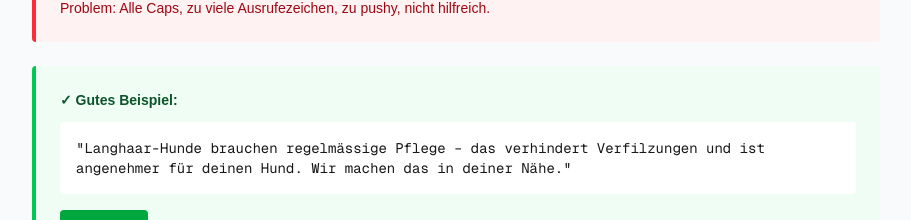
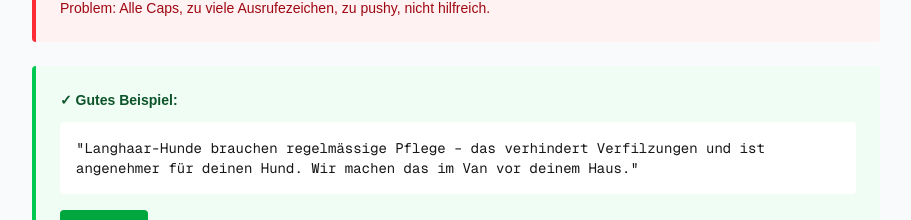
Before and after one commit to HPK-maker-tech/Brand-Voice-Guide, a Next.js app: page /awareness in a window 1280 px wide. Shown: the part 1555-1775 px from the top of the page, without its empty margins (184-1095 px from the left). Built offline with nearby package versions, Linux system fonts and the light colour scheme.

Commit message:
Awareness: update good example 3 text to mention van

```diff
--- a/app/awareness/page.tsx
+++ b/app/awareness/page.tsx
@@ -88,10 +88,10 @@ export default function AwarenessPage() {
             <div className="bg-green-50 border-l-4 border-green-500 p-6 rounded mb-6">
               <p className="text-sm font-bold text-green-900 mb-3">✓ Gutes Beispiel:</p>
               <div className="bg-white p-4 rounded mb-4 font-mono text-sm">
-                <p>"Langhaar-Hunde brauchen regelmässige Pflege – das verhindert Verfilzungen und ist angenehmer für deinen Hund. Wir machen das in deiner Nähe."</p>
+                <p>"Langhaar-Hunde brauchen regelmässige Pflege – das verhindert Verfilzungen und ist angenehmer für deinen Hund. Wir machen das im Van vor deinem Haus."</p>
               </div>
               <button
-                onClick={() => copyToClipboard("Langhaar-Hunde brauchen regelmässige Pflege – das verhindert Verfilzungen und ist angenehmer für deinen Hund. Wir machen das in deiner Nähe.", "good-example-3")}
+                onClick={() => copyToClipboard("Langhaar-Hunde brauchen regelmässige Pflege – das verhindert Verfilzungen und ist angenehmer für deinen Hund. Wir machen das im Van vor deinem Haus.", "good-example-3")}
                 className="text-sm bg-green-600 text-white px-4 py-2 rounded hover:bg-green-700 transition"
               >
                 {copied === "good-example-3" ? "✓ Kopiert!" : "Kopieren"}
```
